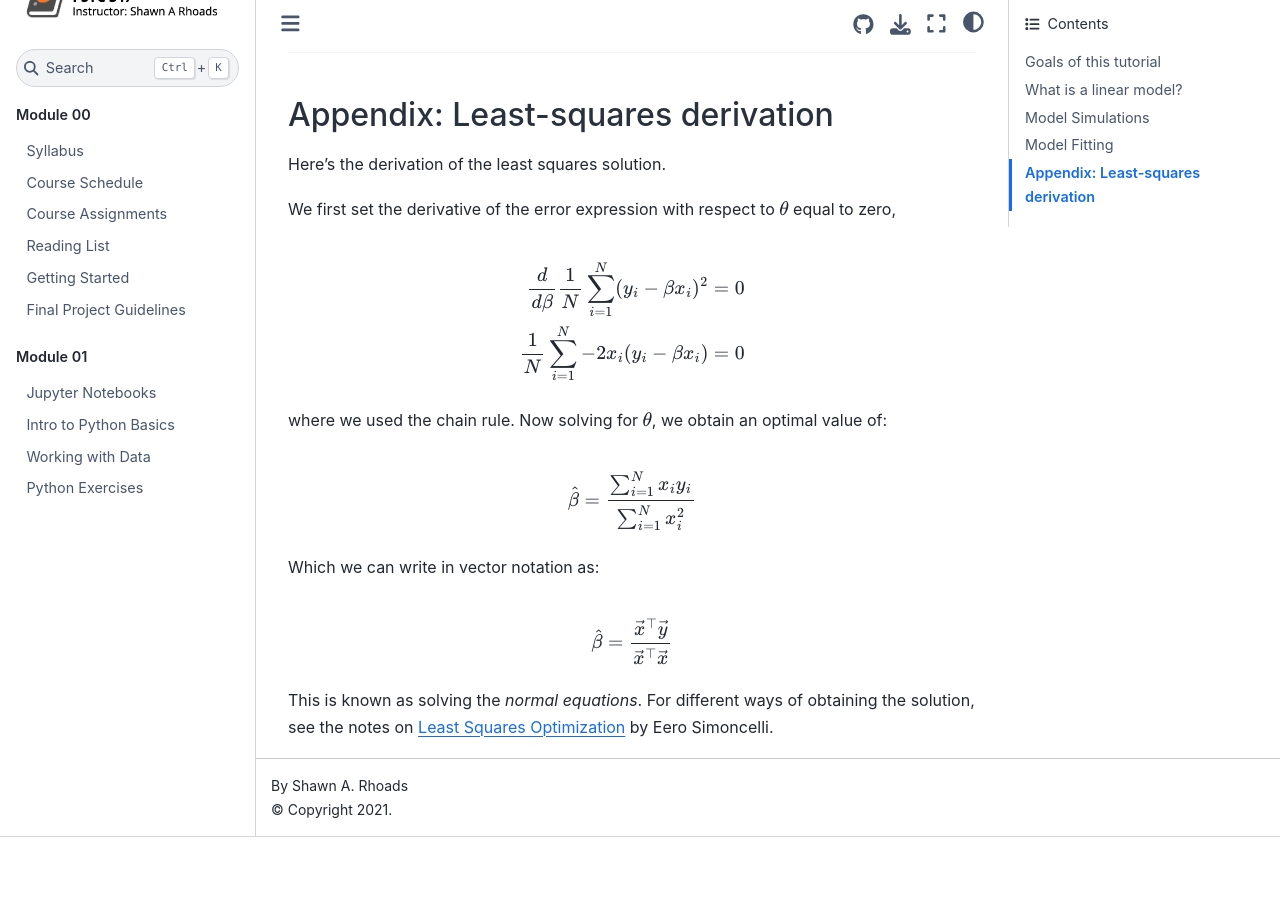
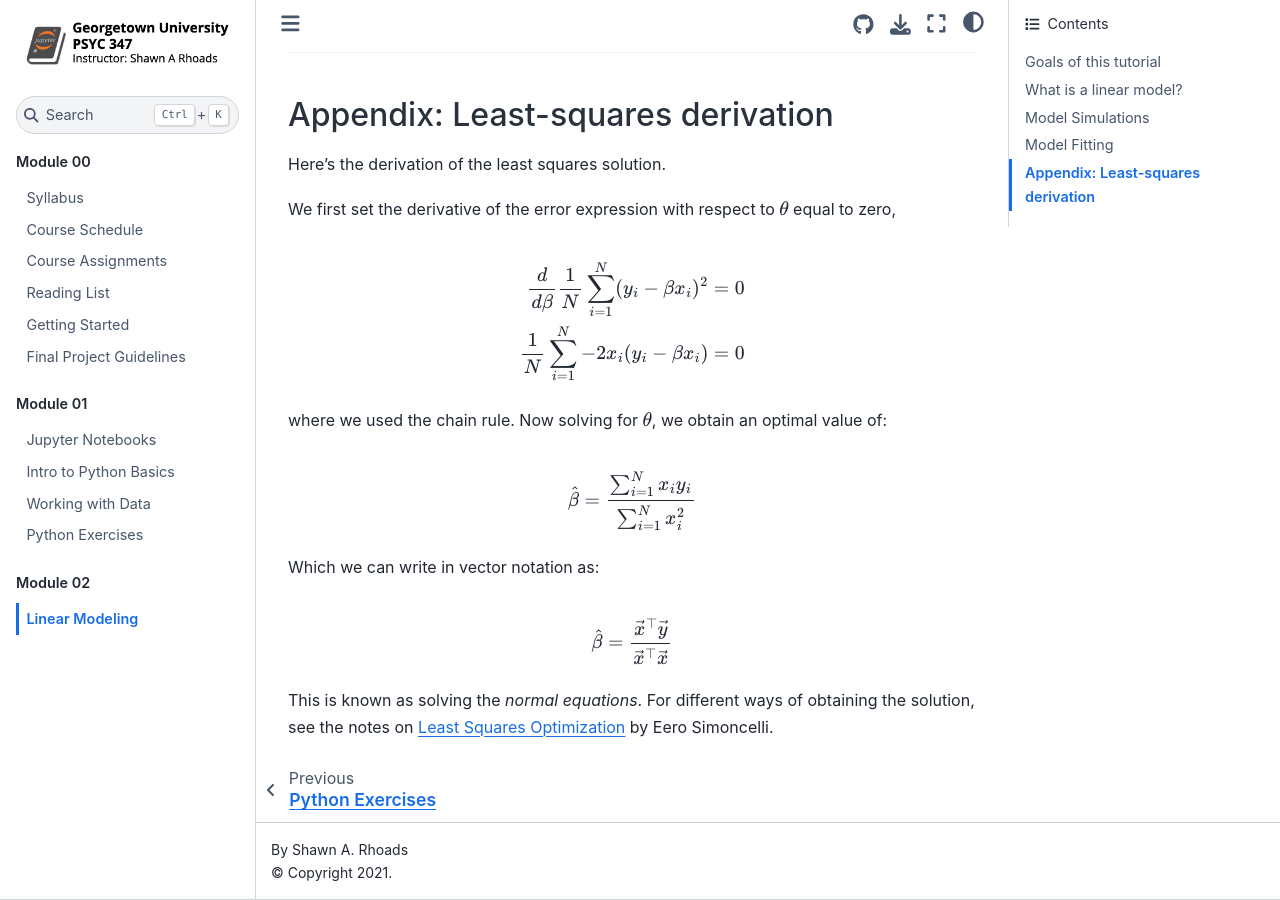
Before and after one commit to shawnrhoads/gu-psyc-347, a Jupyter Book: the page built from docs/module-02-00_Linear-Modeling.ipynb, in a window 1280 px wide and 900 px high, scrolled down 14411 px. Built offline with Jupyter Book 1.0.4 settings and Sphinx 7.4.7 and the Sphinx Book theme 1.1.4, drawn with Linux system fonts in a browser that asks for light colours; before the commit the page ends 15248 px from its top, so only the background shows below that; some of the changed lines change nothing that is shown.

Commit message:
added module 02 to toc

```diff
--- a/docs/_toc.yml
+++ b/docs/_toc.yml
@@ -13,10 +13,9 @@
     - file: module-01-01_Intro-to-Python
     - file: module-01-02_Working-with-Data
     - file: module-01-03_Python-Exercises
-# - part: Module 02
-#   chapters:
-#     - file: module-02-00_Intro-to-Modeling
-#     - file: module-02-01_Linear-Modeling
+- part: Module 02
+  chapters:
+    - file: module-02-00_Linear-Modeling
 #     - file: module-02-02_Nonlinear-Modeling
 
 # - part: Module 03
```
Also changed, not shown: docs/module-02-00_Linear-Modeling.ipynb (renamed from docs/module-02-01_Linear-Modeling.ipynb).
